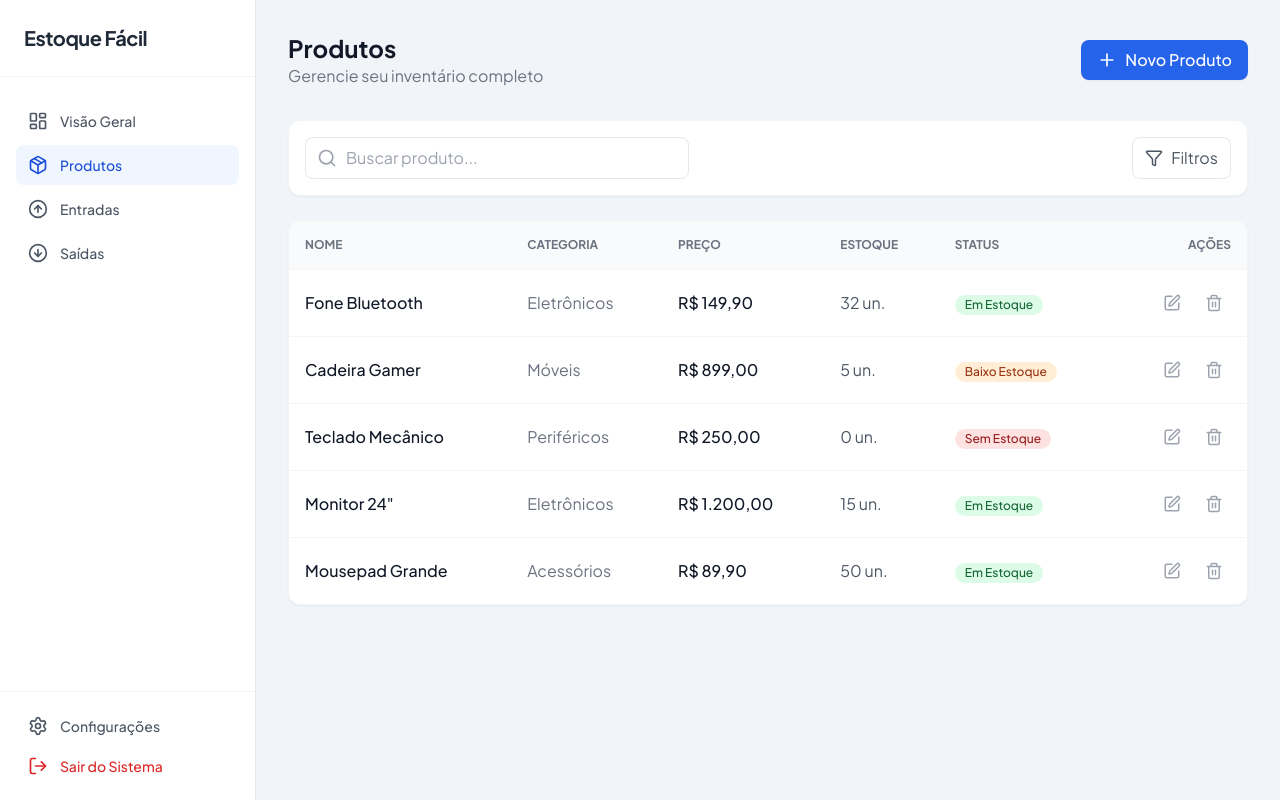
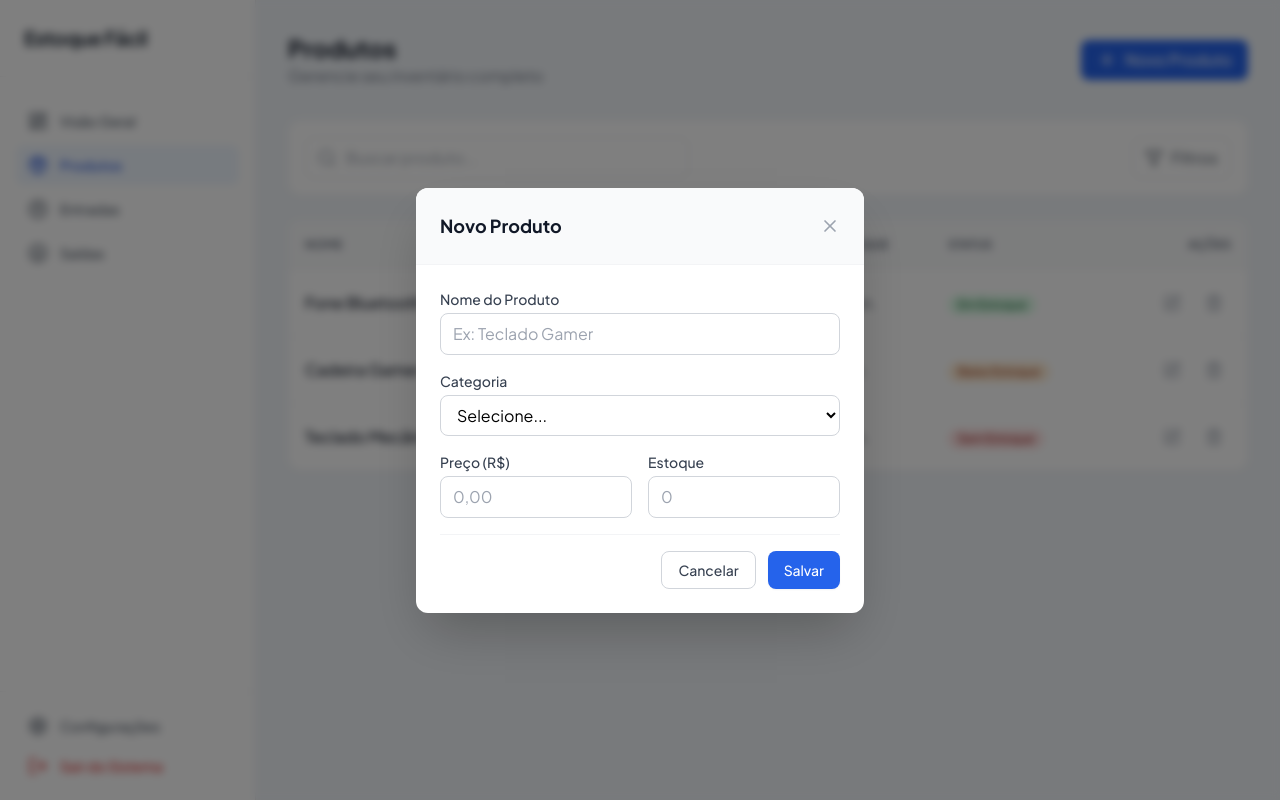
Before and after one commit to Aishabrito/estoque-facil-completo, a React (Vite) app: page /produtos in a window 1280 px wide. Both pictures are taken after a click on the button "Novo Produto". Built offline with nearby package versions, Linux system fonts and the light colour scheme.

Commit message:
feat: implementa modal de cadastro de produtos e logica de estado

```diff
--- /dev/null
+++ b/src/components/modals/CriarNovoProduto.jsx
@@ -0,0 +1,112 @@
+import { X } from 'lucide-react';
+import { useState } from 'react';
+
+export default function CriarNovoProduto({ isOpen, onClose, onSave }) {
+  const [formData, setFormData] = useState({
+    name: '',
+    category: '',
+    price: '',
+    stock: ''
+  });
+
+  if (!isOpen) return null;
+
+  const handleSubmit = (e) => {
+    e.preventDefault();
+    onSave({
+      ...formData,
+      price: Number(formData.price),
+      stock: Number(formData.stock)
+    });
+    // Limpa o formulário
+    setFormData({ name: '', category: '', price: '', stock: '' });
+  };
+
+  return (
+    <div className="fixed inset-0 z-50 flex items-center justify-center bg-black bg-opacity-50 backdrop-blur-sm">
+      <div className="w-full max-w-md bg-white rounded-xl shadow-2xl overflow-hidden animate-in fade-in zoom-in duration-200">
+
+        {/* Cabeçalho */}
+        <div className="flex items-center justify-between p-6 border-b border-gray-100 bg-gray-50">
+          <h3 className="text-lg font-bold text-gray-900">Novo Produto</h3>
+          <button onClick={onClose} className="text-gray-400 hover:text-gray-600 transition-colors">
+            <X size={20} />
+          </button>
+        </div>
+
+        {/* Formulário */}
+        <form onSubmit={handleSubmit} className="p-6 space-y-4">
+          <div>
+            <label className="block text-sm font-medium text-gray-700 mb-1">Nome do Produto</label>
+            <input
+              required
+              type="text"
+              className="w-full rounded-lg border border-gray-300 px-3 py-2 focus:ring-2 focus:ring-primary-500 outline-none transition-all"
+              placeholder="Ex: Teclado Gamer"
+              value={formData.name}
+              onChange={(e) => setFormData({...formData, name: e.target.value})}
+            />
+          </div>
+
+          <div>
+            <label className="block text-sm font-medium text-gray-700 mb-1">Categoria</label>
+            <select
+              required
+              className="w-full rounded-lg border border-gray-300 px-3 py-2 focus:ring-2 focus:ring-primary-500 outline-none bg-white"
+              value={formData.category}
+              onChange={(e) => setFormData({...formData, category: e.target.value})}
+            >
+              <option value="">Selecione...</option>
+              <option value="Eletrônicos">Eletrônicos</option>
+              <option value="Móveis">Móveis</option>
+              <option value="Periféricos">Periféricos</option>
+              <option value="Acessórios">Acessórios</option>
+            </select>
+          </div>
+
+          <div className="grid grid-cols-2 gap-4">
+            <div>
+              <label className="block text-sm font-medium text-gray-700 mb-1">Preço (R$)</label>
+              <input
+                required
+                type="number"
+                step="0.01"
+                className="w-full rounded-lg border border-gray-300 px-3 py-2 focus:ring-2 focus:ring-primary-500 outline-none"
+                placeholder="0,00"
+                value={formData.price}
+                onChange={(e) => setFormData({...formData, price: e.target.value})}
+              />
+            </div>
+            <div>
+              <label className="block text-sm font-medium text-gray-700 mb-1">Estoque</label>
+              <input
+                required
+                type="number"
+                className="w-full rounded-lg border border-gray-300 px-3 py-2 focus:ring-2 focus:ring-primary-500 outline-none"
+                placeholder="0"
+                value={formData.stock}
+                onChange={(e) => setFormData({...formData, stock: e.target.value})}
+              />
+            </div>
+          </div>
+
+          <div className="flex justify-end gap-3 mt-6 pt-4 border-t border-gray-100">
+            <button
+              type="button"
+              onClick={onClose}
+              className="px-4 py-2 text-sm font-medium text-gray-700 bg-white border border-gray-300 rounded-lg hover:bg-gray-50"
+            >
+              Cancelar
+            </button>
+            <button
+              type="submit"
+              className="px-4 py-2 text-sm font-medium text-white bg-primary-600 rounded-lg hover:bg-primary-700 shadow-sm"
+            >
+              Salvar
+            </button>
+          </div>
+        </form>
+      </div>
+    </div>
+  );
+}
--- a/src/pages/Produtos.jsx
+++ b/src/pages/Produtos.jsx
@@ -1,18 +1,30 @@
 import { useState } from 'react';
 import Sidebar from '../components/Sidebar';
+import CriarNovoProduto from '../components/modals/CriarNovoProduto';
 import { Search, Plus, Edit, Trash2, Filter } from 'lucide-react';
 
 export default function Produtos() {
   const [searchTerm, setSearchTerm] = useState('');
+  const [isModalOpen, setIsModalOpen] = useState(false);
 
-  // Dados Mockados (Exemplo)
-  const products = [
+  // Estado inicial dos produtos
+  const [products, setProducts] = useState([
     { id: 1, name: 'Fone Bluetooth', category: 'Eletrônicos', price: 149.90, stock: 32, status: 'Em Estoque' },
     { id: 2, name: 'Cadeira Gamer', category: 'Móveis', price: 899.00, stock: 5, status: 'Baixo Estoque' },
     { id: 3, name: 'Teclado Mecânico', category: 'Periféricos', price: 250.00, stock: 0, status: 'Sem Estoque' },
-    { id: 4, name: 'Monitor 24"', category: 'Eletrônicos', price: 1200.00, stock: 15, status: 'Em Estoque' },
-    { id: 5, name: 'Mousepad Grande', category: 'Acessórios', price: 89.90, stock: 50, status: 'Em Estoque' },
-  ];
+  ]);
+
+  // Função para adicionar novo produto na lista
+  const handleAddProduct = (newProduct) => {
+    const productWithId = {
+      ...newProduct,
+      id: products.length + 1,
+      status: newProduct.stock > 0 ? 'Em Estoque' : 'Sem Estoque'
+    };
+
+    setProducts([...products, productWithId]);
+    setIsModalOpen(false); // Fecha o modal após salvar
+  };
 
   return (
     <div className="flex min-h-screen bg-background-light font-sans">
@@ -27,13 +39,16 @@ export default function Produtos() {
             <p className="text-gray-500">Gerencie seu inventário completo</p>
           </div>
 
-          <button className="flex items-center gap-2 bg-primary-600 hover:bg-primary-700 text-white px-4 py-2 rounded-lg font-medium transition-colors shadow-sm">
+          <button
+            onClick={() => setIsModalOpen(true)}
+            className="flex items-center gap-2 bg-primary-600 hover:bg-primary-700 text-white px-4 py-2 rounded-lg font-medium transition-colors shadow-sm"
+          >
             <Plus size={20} />
             Novo Produto
           </button>
         </div>
 
-        {/* Filtros */}
+        {/* Barra de Filtros */}
         <div className="bg-white p-4 rounded-xl shadow-sm border border-gray-100 mb-6 flex justify-between items-center">
           <div className="relative w-96">
             <Search className="absolute left-3 top-1/2 -translate-y-1/2 text-gray-400" size={20} />
@@ -51,7 +66,7 @@ export default function Produtos() {
           </button>
         </div>
 
-        {/* Tabela */}
+        {/* Tabela de Dados */}
         <div className="bg-white rounded-xl shadow-sm border border-gray-100 overflow-hidden">
           <table className="w-full text-left border-collapse">
             <thead>
@@ -97,6 +112,14 @@ export default function Produtos() {
           </table>
         </div>
       </main>
+
+      {/* Componente Modal */}
+      <CriarNovoProduto
+        isOpen={isModalOpen}
+        onClose={() => setIsModalOpen(false)}
+        onSave={handleAddProduct}
+      />
+
     </div>
   );
 }
```
